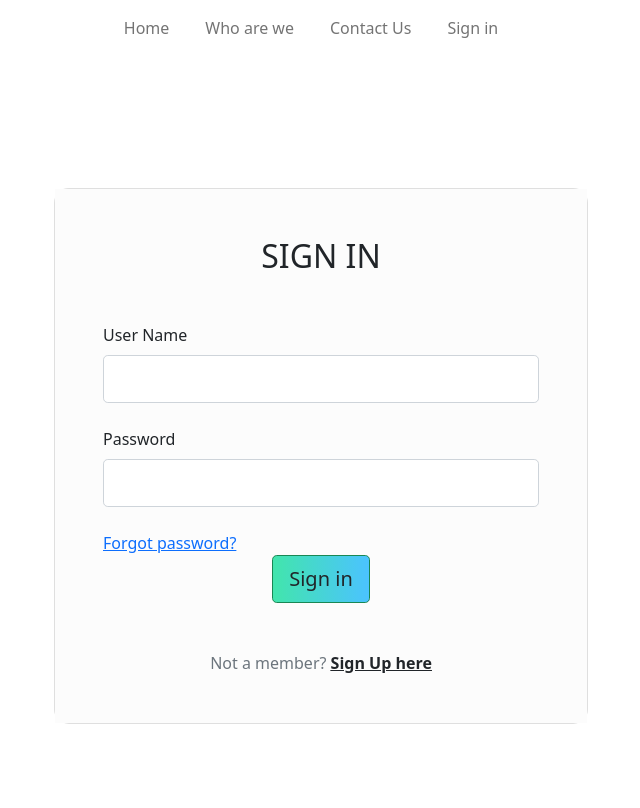
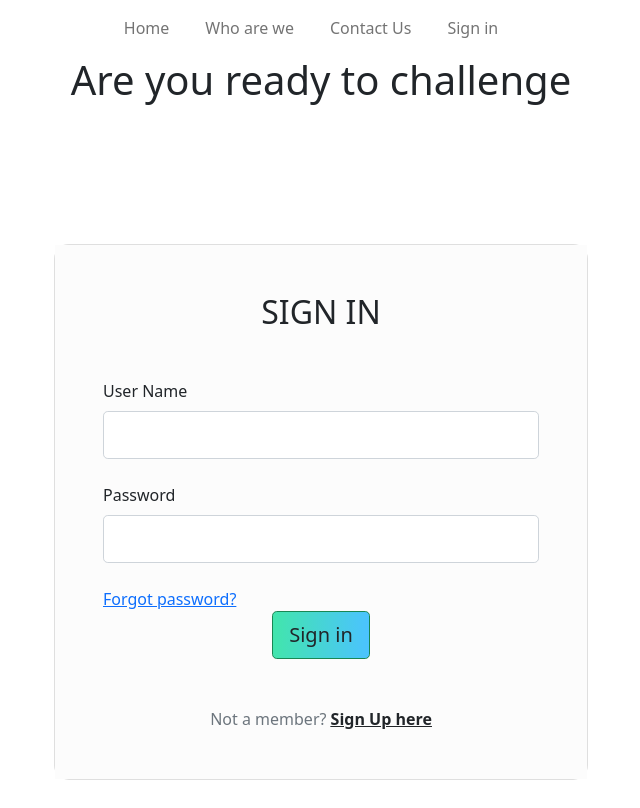
Before and after one commit to hattan19/CTFers, a plain HTML site: page SignIn.html in a window 1280 px wide. Shown: the whole page, without its empty margins (319-959 px from the left). Drawn offline with nearby package versions, Linux system fonts and the light colour scheme.

Commit message:
add heading

```diff
--- a/SignIn.html
+++ b/SignIn.html
@@ -47,6 +47,12 @@
         </div>
       </div>
     </nav>
+
+    <div class="container Create account">
+
+      <h1 class="text-center">Are you ready to challenge</h1>
+
+    </div>
 
 
 
```
